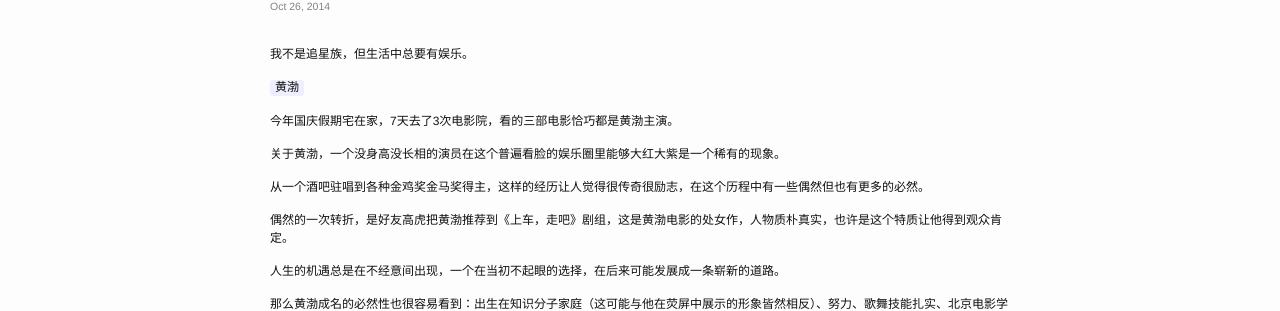
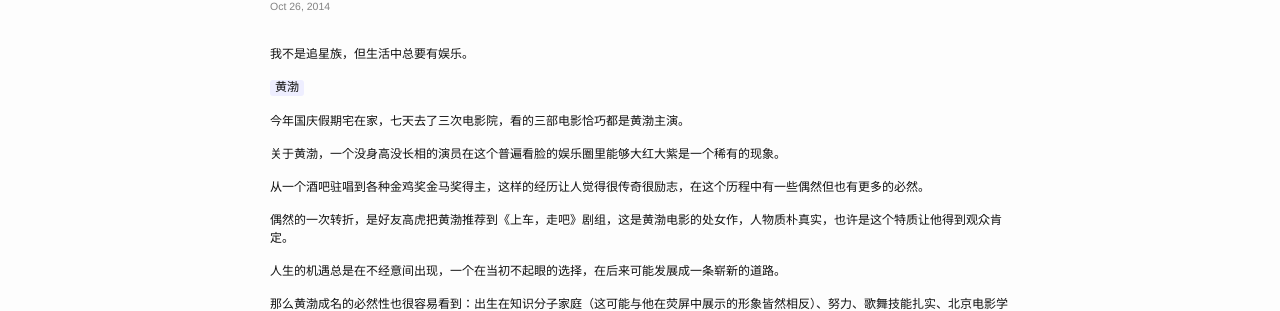
Before and after one commit to binkwang/hanmbink.github.io, a Jekyll site: the page built from _posts/2014-10-26-娱乐圈杂想(一).markdown, in a window 1280 px wide. Shown: the part 144-455 px from the top of the page. Built offline with Jekyll 4.4.1, drawn with Linux system fonts in a browser that asks for light colours.

Commit message:
Update 2014-10-26-娱乐圈杂想(一).markdown

```diff
--- a/_posts/2014-10-26-娱乐圈杂想(一).markdown
+++ b/_posts/2014-10-26-娱乐圈杂想(一).markdown
@@ -9,7 +9,7 @@ categories: [生活,杂]
 
 `黄渤`
 
-今年国庆假期宅在家，7天去了3次电影院，看的三部电影恰巧都是黄渤主演。
+今年国庆假期宅在家，七天去了三次电影院，看的三部电影恰巧都是黄渤主演。
 
 关于黄渤，一个没身高没长相的演员在这个普遍看脸的娱乐圈里能够大红大紫是一个稀有的现象。
 
```
